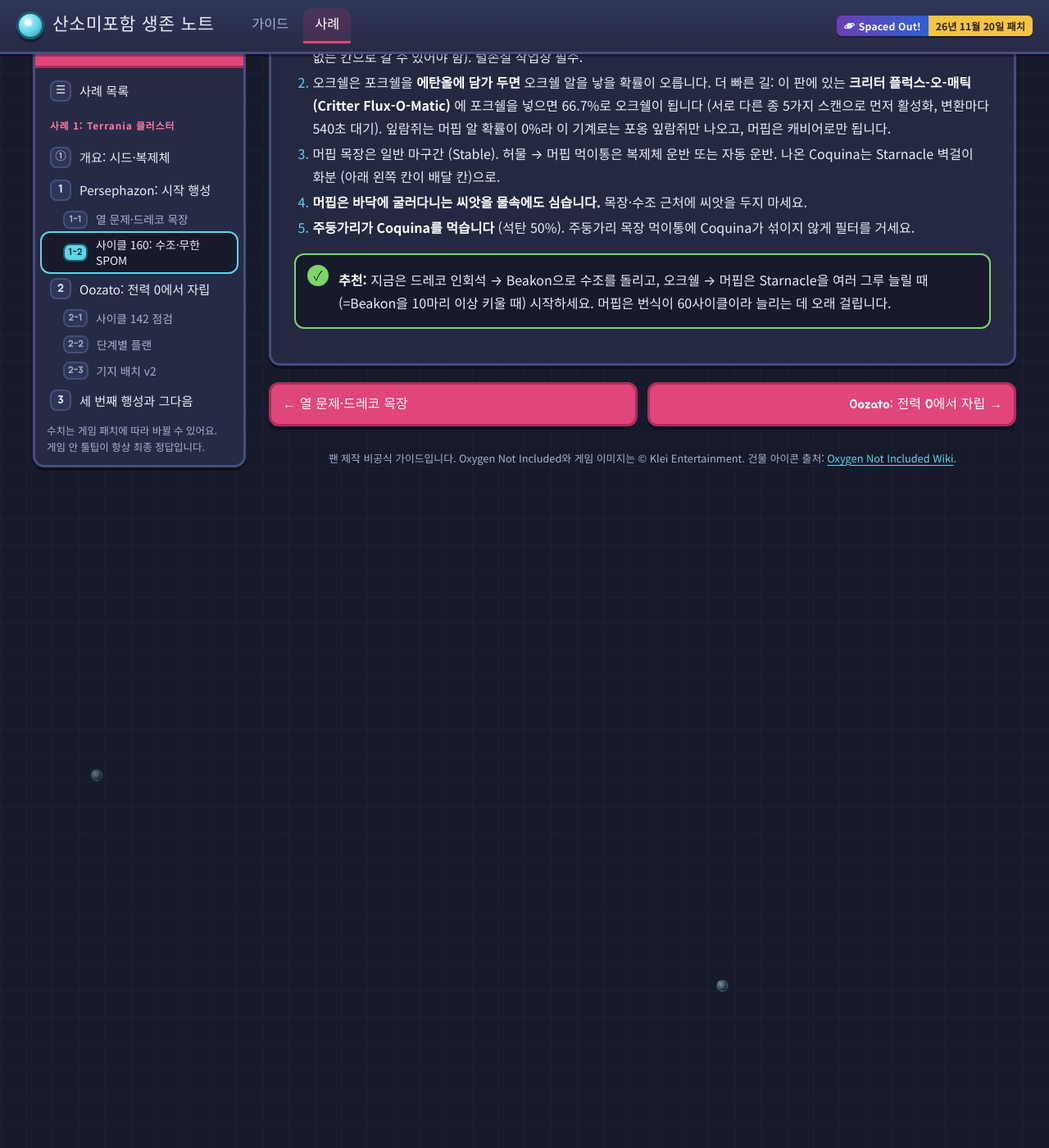
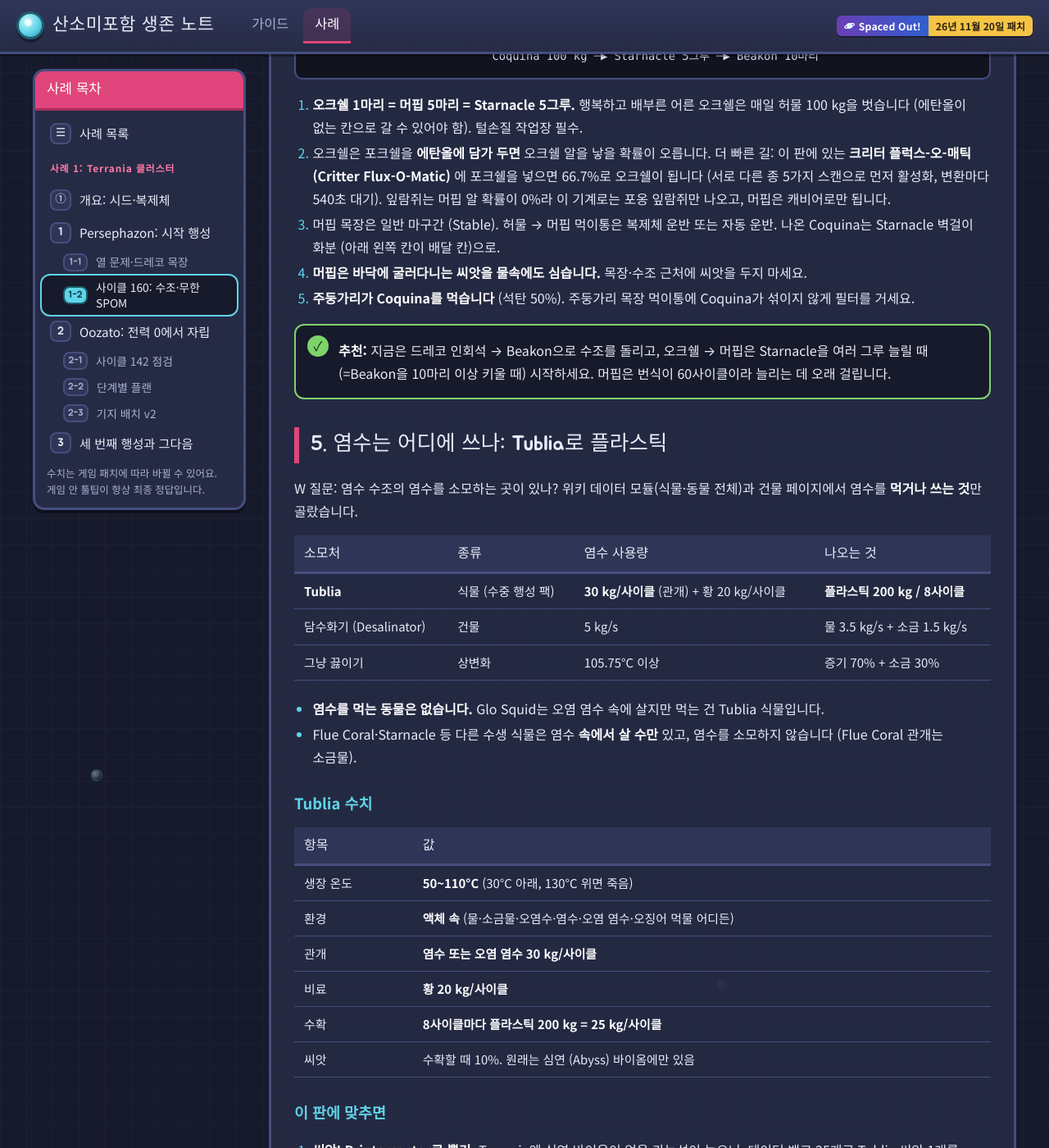
Before and after one commit to zaGamer95/oni, a Jekyll site: the page built from guide/case-1-perse-160.md, in a window 1280 px wide and 1400 px high, scrolled down 11432 px. Shown: the whole window at 82% size. Built offline with Jekyll 4.4.1, drawn with Linux system fonts in a browser that asks for light colours; before the commit the page ends 12062 px from its top, so only the background shows below that; some of the changed text lies outside the part shown.

Commit message:
사례 1-2: 염수 소모처와 Tublia 플라스틱 (온도 50~110°C, 증기 분출구 옆 배치)
Co-Authored-By: Claude Opus 5.5 <noreply@anthropic.com>
Claude-Session: https://claude.ai/code/session_01D1TBnUKCMKwbwCpWYuBTYM

```diff
--- a/guide/case-1-perse-160.md
+++ b/guide/case-1-perse-160.md
@@ -142,7 +142,7 @@ W의 질문: 천연 가스 분출구 하나로는 모자라고, 소형 화산 3
 1. **수요부터 줄이기.** SPOM 펌프 6대가 1,440 W입니다. 기압 센서만 달아도 이 판 전력 문제의 절반이 풀립니다.
 2. **천연 가스 발전기 1대는 스마트 배터리 없이 상시** (분출구가 발전기 하나를 겨우 먹이는 양).
 3. **주둥가리 석탄 목장 + 석탄 발전기 (스마트 배터리 연결)** 로 터빈 전까지 버팀. 위 세 가지를 합치면 약 **1.6~1.9 kW** 평균.
-4. **증기 터빈으로 가는 길이 진짜 목표.** 막히는 것은 개스킷 4개 = **플라스틱 200 kg**뿐입니다 (개선된 배관 연구, 제작대). [1-1 드레코 목장]({{ '/guide/case/terrania-1/drecko-ranch/' | relative_url }})을 글로시 드레코로 돌리면 6마리가 10사이클에 약 1톤이라 몇 사이클이면 모입니다. 그다음 재생 에너지 연구 → 터빈 → 소형 화산 3개.
+4. **증기 터빈으로 가는 길이 진짜 목표.** 막히는 것은 개스킷 4개 = **플라스틱 200 kg**뿐입니다 (개선된 배관 연구, 제작대). 가장 빠른 길은 **Tublia 1그루 첫 수확**(아래 5절). [1-1 드레코 목장]({{ '/guide/case/terrania-1/drecko-ranch/' | relative_url }})을 글로시 드레코로 돌리면 6마리가 10사이클에 약 1톤이라 몇 사이클이면 모입니다. 그다음 재생 에너지 연구 → 터빈 → 소형 화산 3개.
 
 > 기체 파이프를 여러 갈래로 나눌 때(SPOM 수소·산소, 천연 가스 저장통 등)는 **브리지 출구가 파이프를 따라 오는 흐름보다 먼저 들어간다**는 규칙을 씁니다. 출처: [Klei 포럼 · Pipes & Bridges Priority Cheat Sheet](https://kleiforums.com/forums/topic/102326-pipes-bridges-priority-cheat-sheet/)
 {: .tip}
@@ -193,3 +193,38 @@ W의 질문: 천연 가스 분출구 하나로는 모자라고, 소형 화산 3
 
 > **추천:** 지금은 드레코 인회석 → Beakon으로 수조를 돌리고, 오크쉘 → 머핍은 Starnacle을 여러 그루 늘릴 때(=Beakon을 10마리 이상 키울 때) 시작하세요. 머핍은 번식이 60사이클이라 늘리는 데 오래 걸립니다.
 {: .tip}
+
+## 5. 염수는 어디에 쓰나: Tublia로 플라스틱
+
+W 질문: 염수 수조의 염수를 소모하는 곳이 있나? 위키 데이터 모듈(식물·동물 전체)과 건물 페이지에서 염수를 **먹거나 쓰는 것**만 골랐습니다.
+
+| 소모처 | 종류 | 염수 사용량 | 나오는 것 |
+|---|---|---|---|
+| **Tublia** | 식물 (수중 행성 팩) | **30 kg/사이클** (관개) + 황 20 kg/사이클 | **플라스틱 200 kg / 8사이클** |
+| 담수화기 (Desalinator) | 건물 | 5 kg/s | 물 3.5 kg/s + 소금 1.5 kg/s |
+| 그냥 끓이기 | 상변화 | 105.75°C 이상 | 증기 70% + 소금 30% |
+
+- **염수를 먹는 동물은 없습니다.** Glo Squid는 오염 염수 속에 살지만 먹는 건 Tublia 식물입니다.
+- Flue Coral·Starnacle 등 다른 수생 식물은 염수 **속에서 살 수만** 있고, 염수를 소모하지 않습니다 (Flue Coral 관개는 소금물).
+
+### Tublia 수치
+
+| 항목 | 값 |
+|---|---|
+| 생장 온도 | **50~110°C** (30°C 아래, 130°C 위면 죽음) |
+| 환경 | **액체 속** (물·소금물·오염수·염수·오염 염수·오징어 먹물 어디든) |
+| 관개 | **염수 또는 오염 염수 30 kg/사이클** |
+| 비료 | **황 20 kg/사이클** |
+| 수확 | **8사이클마다 플라스틱 200 kg = 25 kg/사이클** |
+| 씨앗 | 수확할 때 10%. 원래는 심연 (Abyss) 바이옴에만 있음 |
+
+### 이 판에 맞추면
+
+1. **씨앗: Printerceptor로 뽑기.** Terrania엔 심연 바이옴이 없을 가능성이 높으니, 데이터 뱅크 25개로 Tublia 씨앗 1개를 출력합니다 (DLC가 켜져 있으면 발견 안 해도 선택 가능).
+2. **온도가 핵심.** 50~110°C라 기지 안 염수 수조(Flue Coral용 25~45°C)에는 못 넣습니다. **SPOM 아래 증기 분출구 응축수(약 95°C)** 옆에 작은 수조를 따로 만들고, 금속 타일 벽을 분출구 방과 맞대어 60~100°C로 유지하세요. 염수는 102.75°C에서 끓기 시작하니 100°C 아래로.
+3. **관개는 기존 염수 수조에서 파이프로.** 1그루 30 kg/사이클이라 염수 10톤이면 약 330사이클 갑니다.
+4. **황 20 kg/사이클.** 기지 근처 스위틀 서식지의 황 덩어리를 캐면 1톤에 50사이클분입니다. 장기적으로는 Oozato 액체 황 분출구(평균 1.5 kg/s)를 공급 텔레포터로 받으면 무한입니다 (공급 텔레포터 가동 필요).
+5. **플라스틱 용도.** 첫 수확 200 kg = **개스킷 4개 = 증기 터빈 1대.** 위 3절의 "진짜 답"인 터빈을 글로시 드레코 없이도 8사이클 만에 지을 수 있습니다.
+
+> **추천:** 터빈이 급하면 Tublia 1그루가 가장 빠릅니다 (씨앗 25 데이터 뱅크 + 8사이클). 글로시 드레코 목장은 그 뒤 꾸준한 플라스틱 공급원으로.
+{: .tip}
```
